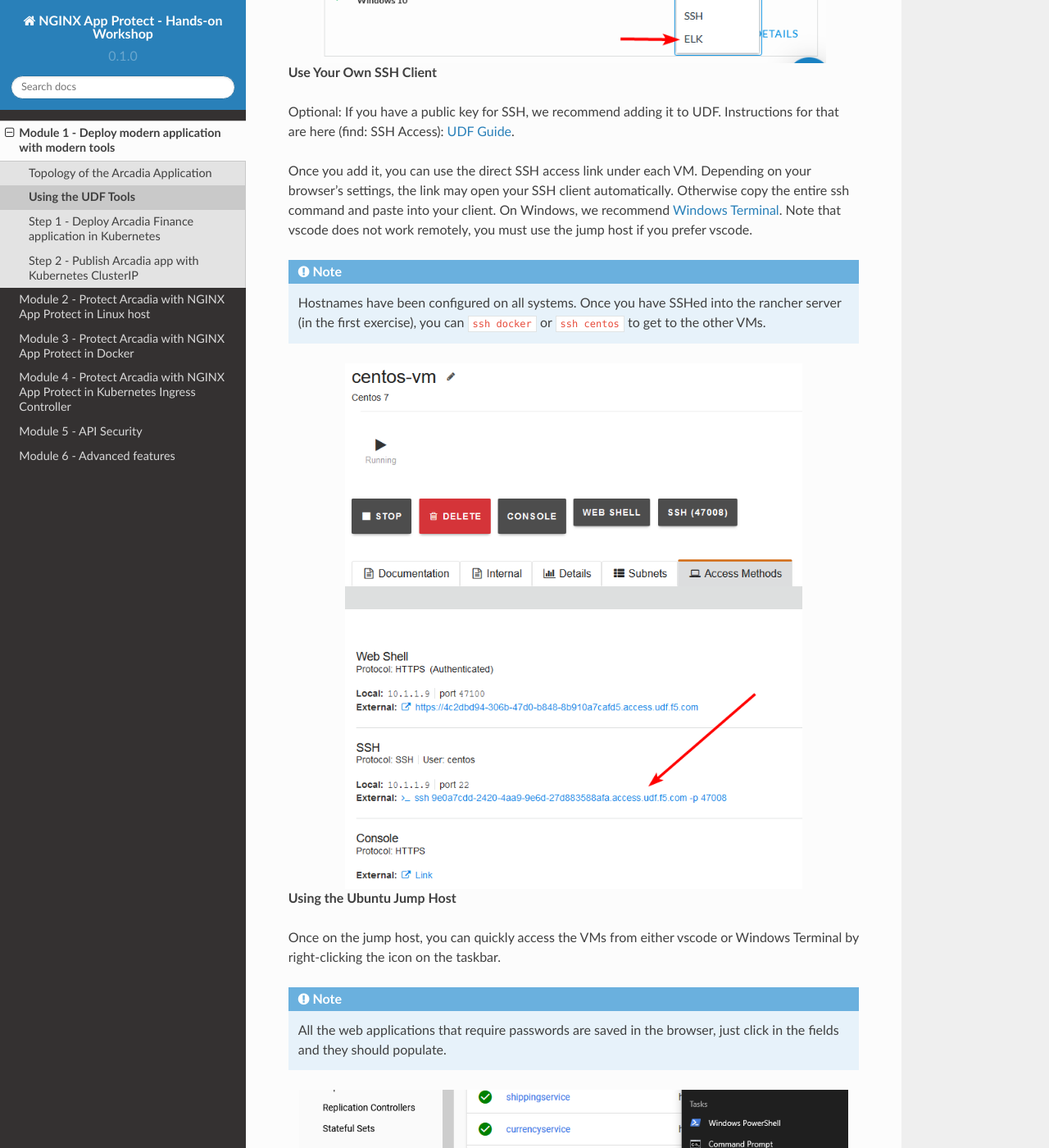
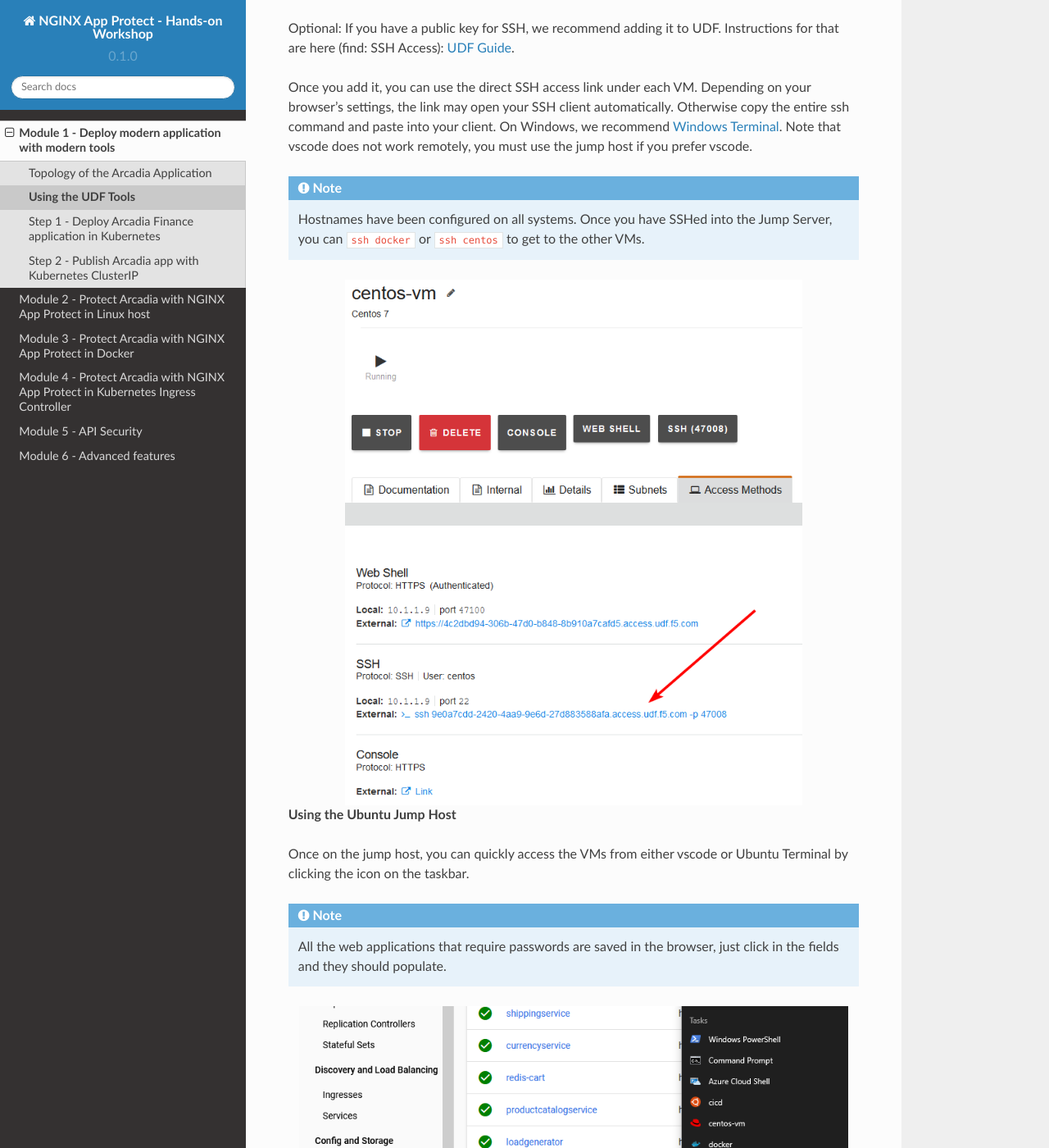
Before and after one commit to GBond/nginx-app-protect-workshop-lab-guide, a Sphinx documentation site: the page built from docs/source/module1/lab3/lab3.rst, in a window 1280 px wide and 1400 px high, scrolled down 1743 px. Shown: the whole window at 82% size. Built offline with Sphinx 7.4.7 and the Read the Docs theme 2.0.0, drawn with Linux system fonts in a browser that asks for light colours; some of the changed text lies outside the part shown.

Commit message:
Update lab3.rst
swapped jump host screens

```diff
--- a/docs/source/module1/lab3/lab3.rst
+++ b/docs/source/module1/lab3/lab3.rst
@@ -18,7 +18,6 @@
 
 .. note:: You can edit the .rdp file that is downloaded and customize your settings. The file may automatically download to a temp location, depending on your browser settings.
 
-.. note:: The default username is ``Administrator``. You must change it to ``user`` with the password ``user``
 
 **Direct Links to Web Tools**
 
@@ -38,7 +37,7 @@
 
 Once you add it, you can use the direct SSH access link under each VM. Depending on your browser's settings, the link may open your SSH client automatically. Otherwise copy the entire ssh command and paste into your client. On Windows, we recommend `Windows Terminal <https://www.microsoft.com/en-us/p/windows-terminal/9n0dx20hk701?activetab=pivot:overviewtab>`_. Note that vscode does not work remotely, you must use the jump host if you prefer vscode.
 
-.. note:: Hostnames have been configured on all systems. Once you have SSHed into the rancher server (in the first exercise), you can ``ssh docker`` or ``ssh centos`` to get to the other VMs.
+.. note:: Hostnames have been configured on all systems. Once you have SSHed into the Jump Server, you can ``ssh docker`` or ``ssh centos`` to get to the other VMs.
 
 .. image:: ../pictures/udf-ssh-access.png
    :alt: Windows Terminal
@@ -47,7 +46,7 @@
 
 **Using the Ubuntu Jump Host**
 
-Once on the jump host, you can quickly access the VMs from either vscode or Windows Terminal by right-clicking the icon on the taskbar.
+Once on the jump host, you can quickly access the VMs from either vscode or Ubuntu Terminal by clicking the icon on the taskbar.
 
 .. note:: All the web applications that require passwords are saved in the browser, just click in the fields and they should populate.
 
@@ -65,11 +64,3 @@
    :scale: 80%
 
 .. note:: The ``Pinned`` items in the vscode menu will bring you directly to the files intended for that system.
-
-**Demo video of the UDF RDP Jump Host**
-
-.. raw:: html
-
-    <div style="text-align: center; margin-bottom: 2em;">
-    <iframe width="1120" height="630" src="https://www.youtube-nocookie.com/embed/2vrxd2TJcA4" title="YouTube video player" frameborder="0" allow="accelerometer; autoplay; clipboard-write; encrypted-media; gyroscope; picture-in-picture" allowfullscreen></iframe>
-    </div>
```
